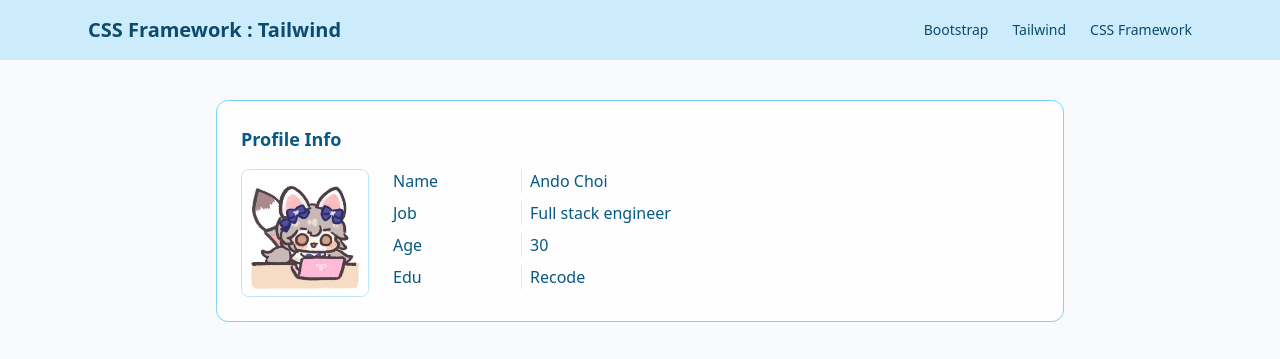
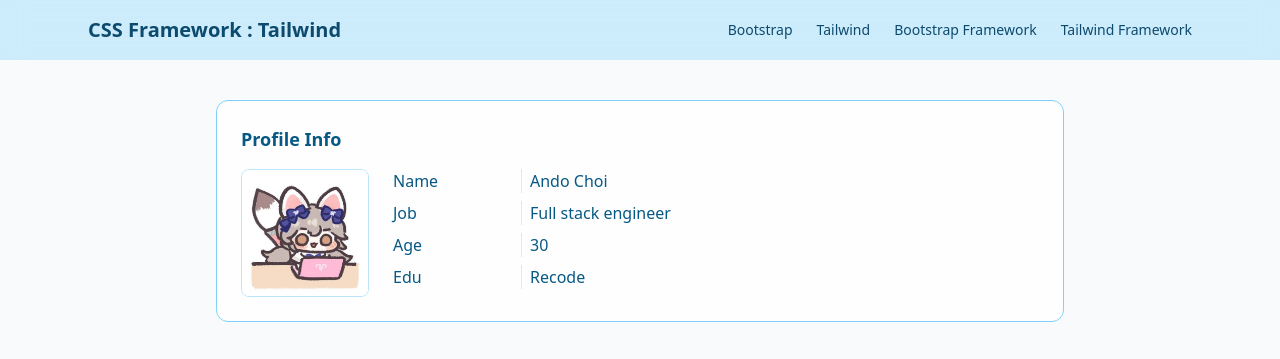
Before and after one commit to andoricano/PrivateLab, a website: page CssFrameworkCompare/tailwind.html in a window 1280 px wide. Shown: the top 359 px of the page. Drawn offline with nearby package versions, Linux system fonts and the light colour scheme.

Commit message:
[fix] tailwind navigation 추가.

```diff
--- a/CssFrameworkCompare/tailwind.html
+++ b/CssFrameworkCompare/tailwind.html
@@ -35,8 +35,13 @@
                     </a>
                 </li>
                 <li>
-                    <a href="#Framework" class="hover:text-sky-600 transition-colors">
-                        CSS Framework
+                    <a href="./test/bootstrap-test.html" class="hover:text-sky-600 transition-colors">
+                        Bootstrap Framework
+                    </a>
+                </li>
+                <li>
+                    <a href="./test/tailwind-test.html" class="hover:text-sky-600 transition-colors">
+                        Tailwind Framework
                     </a>
                 </li>
             </ul>
```
